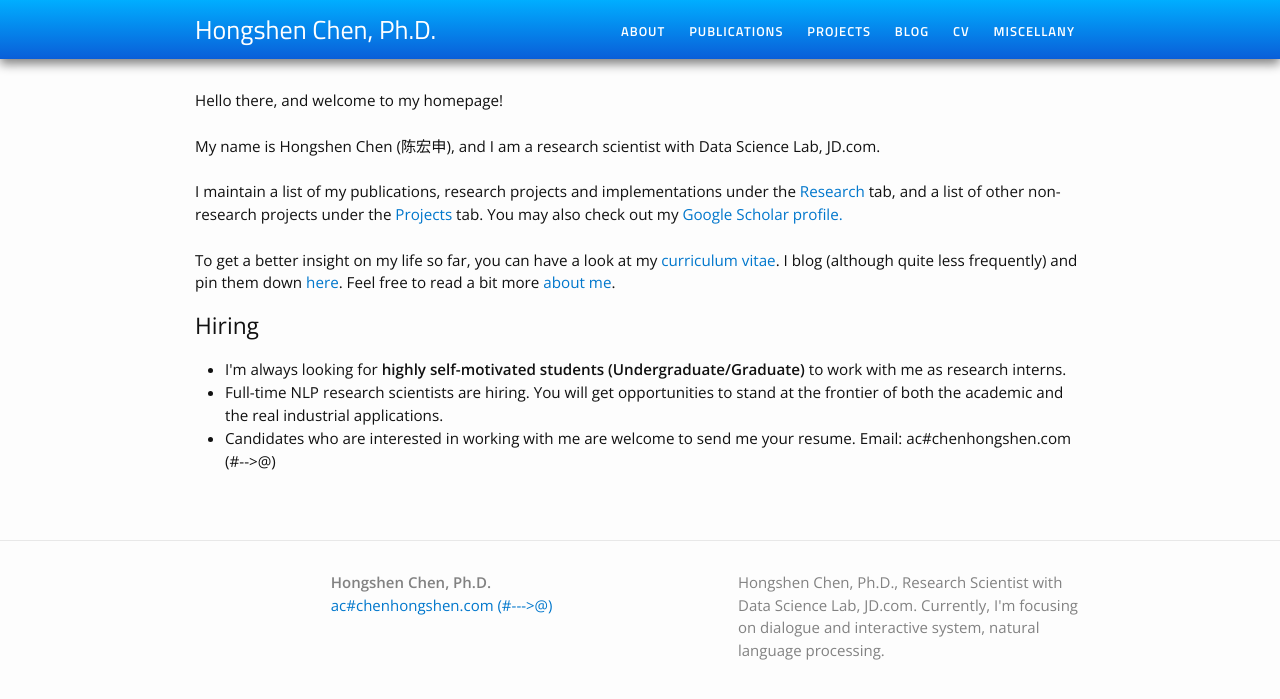
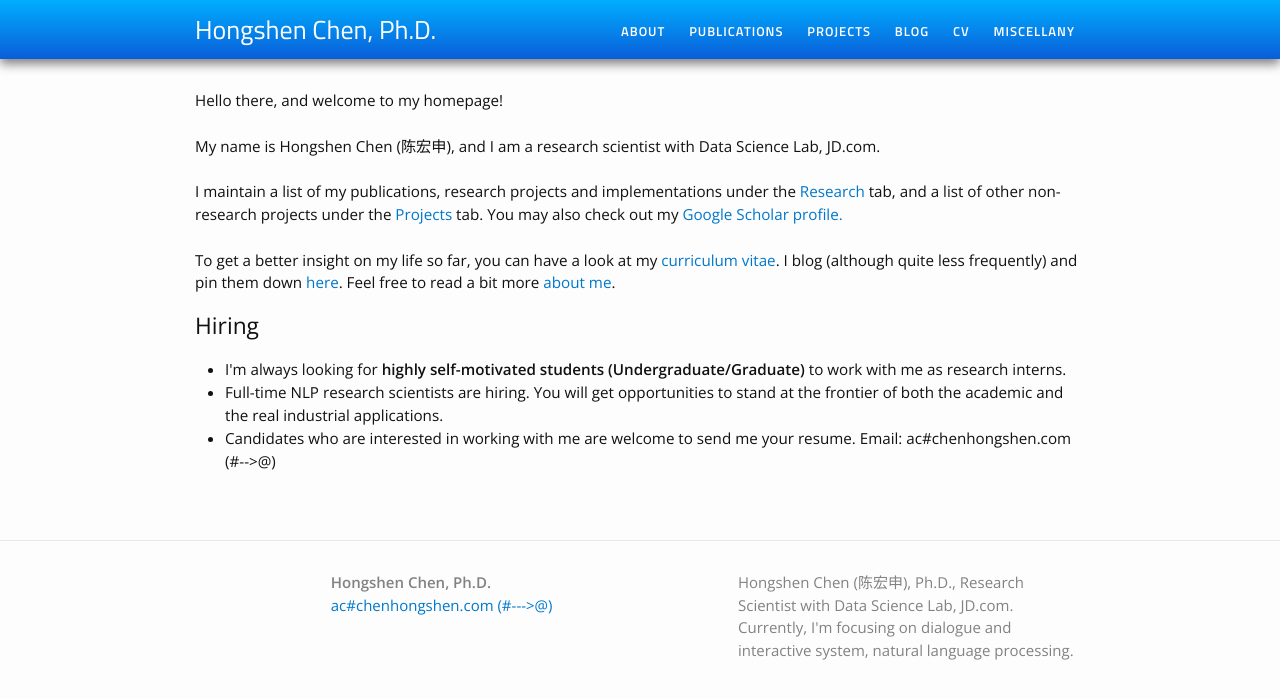
Before and after one commit to chenhongshen/chenhongshen.github.io, a Jekyll site: the page built from index.html, in a window 1280 px wide. Shown: the top 699 px of the page. Built offline with Jekyll 4.4.1, drawn with Linux system fonts in a browser that asks for light colours; a script that is not in the unit is left out.

Commit message:
Update _config.yml

```diff
--- a/_config.yml
+++ b/_config.yml
@@ -4,7 +4,7 @@
 academic_email: ac#chenhongshen.com (#--->@)
 
 description: > # this means to ignore newlines until "baseurl:"
-  Hongshen Chen, Ph.D., Research Scientist with Data Science Lab, JD.com. Currently, I'm focusing on dialogue and interactive system, natural language processing.
+  Hongshen Chen (陈宏申), Ph.D., Research Scientist with Data Science Lab, JD.com. Currently, I'm focusing on dialogue and interactive system, natural language processing.
 
 #baseurl: "/academic-portfolio" # the subpath of your site, e.g. /blog/
 
```
